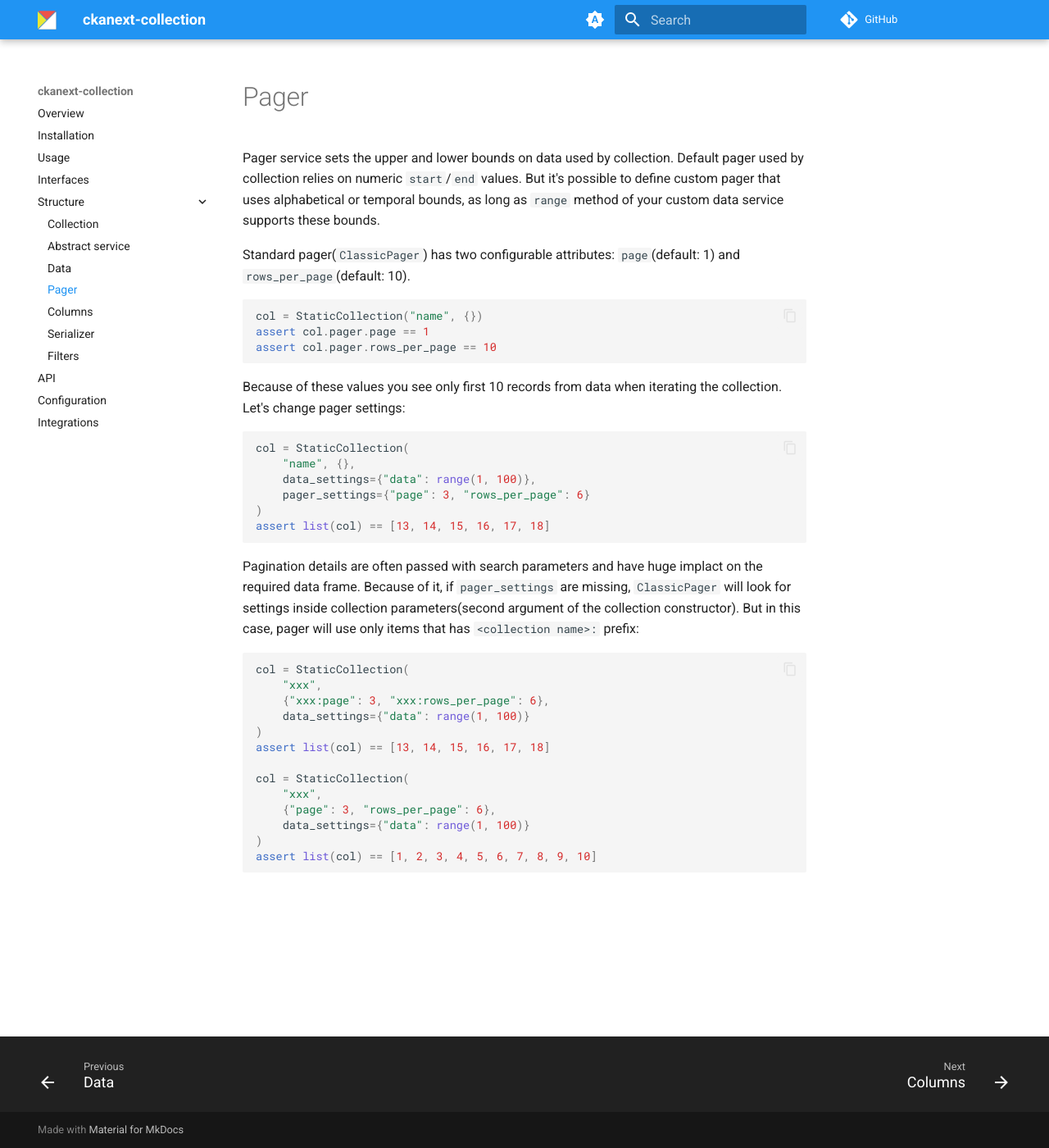
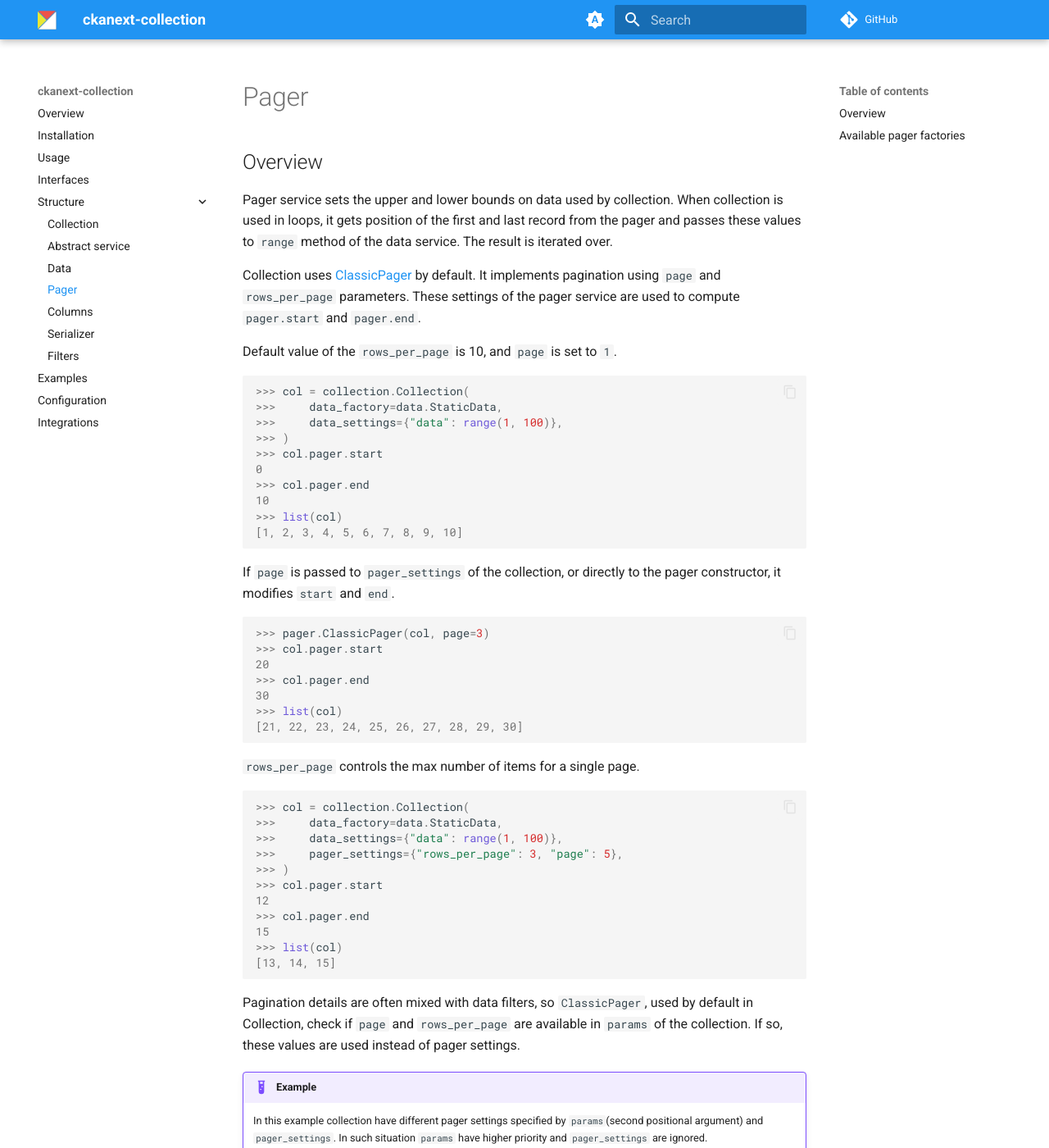
Before and after one commit to DataShades/ckanext-collection, an MkDocs documentation site: the page built from docs/structure/pager.md, in a window 1280 px wide and 1400 px high. Shown: the whole window at 82% size. Built offline with MkDocs 1.6.1 and Material for MkDocs 9.7.7, drawn with Linux system fonts in a browser that asks for light colours; comment, search, counter and statistics services are not loaded; some of the changed text lies outside the part shown.

Commit message:
chore: finish structure docs

````diff
--- a/docs/structure/pager.md
+++ b/docs/structure/pager.md
@@ -1,51 +1,123 @@
 # Pager
 
-Pager service sets the upper and lower bounds on data used by
-collection. Default pager used by collection relies on numeric `start`/`end`
-values. But it's possible to define custom pager that uses alphabetical or
-temporal bounds, as long as `range` method of your custom data service supports
-these bounds.
+## Overview
 
-Standard pager(`ClassicPager`) has two configurable attributes: `page`(default:
-1) and `rows_per_page`(default: 10).
+Pager service sets the upper and lower bounds on data used by collection. When
+collection is used in loops, it gets position of the first and last record from
+the pager and passes these values to `range` method of the data service. The
+result is iterated over.
 
-```python
-col = StaticCollection("name", {})
-assert col.pager.page == 1
-assert col.pager.rows_per_page == 10
+Collection uses [ClassicPager](#collection.shared.pager.ClassicPager) by default. It
+implements pagination using `page` and `rows_per_page` parameters. These
+settings of the pager service are used to compute `pager.start` and `pager.end`.
+
+Default value of the `rows_per_page` is 10, and `page` is set to `1`.
+
+```pycon
+>>> col = collection.Collection(
+>>>     data_factory=data.StaticData,
+>>>     data_settings={"data": range(1, 100)},
+>>> )
+>>> col.pager.start
+0
+>>> col.pager.end
+10
+>>> list(col)
+[1, 2, 3, 4, 5, 6, 7, 8, 9, 10]
 ```
 
-Because of these values you see only first 10 records from data when iterating
-the collection. Let's change pager settings:
+If `page` is passed to `pager_settings` of the collection, or directly to the
+pager constructor, it modifies `start` and `end`.
 
-```python
-col = StaticCollection(
-    "name", {},
-    data_settings={"data": range(1, 100)},
-    pager_settings={"page": 3, "rows_per_page": 6}
-)
-assert list(col) == [13, 14, 15, 16, 17, 18]
+```pycon
+>>> pager.ClassicPager(col, page=3)
+>>> col.pager.start
+20
+>>> col.pager.end
+30
+>>> list(col)
+[21, 22, 23, 24, 25, 26, 27, 28, 29, 30]
 ```
 
-Pagination details are often passed with search parameters and have huge
-implact on the required data frame. Because of it, if `pager_settings` are
-missing, `ClassicPager` will look for settings inside collection
-parameters(second argument of the collection constructor). But in this case,
-pager will use only items that has `<collection name>:` prefix:
+`rows_per_page` controls the max number of items for a single page.
 
-```python
-col = StaticCollection(
-    "xxx",
-    {"xxx:page": 3, "xxx:rows_per_page": 6},
-    data_settings={"data": range(1, 100)}
-)
-assert list(col) == [13, 14, 15, 16, 17, 18]
+```pycon
+>>> col = collection.Collection(
+>>>     data_factory=data.StaticData,
+>>>     data_settings={"data": range(1, 100)},
+>>>     pager_settings={"rows_per_page": 3, "page": 5},
+>>> )
+>>> col.pager.start
+12
+>>> col.pager.end
+15
+>>> list(col)
+[13, 14, 15]
+```
 
-col = StaticCollection(
-    "xxx",
-    {"page": 3, "rows_per_page": 6},
-    data_settings={"data": range(1, 100)}
-)
-assert list(col) == [1, 2, 3, 4, 5, 6, 7, 8, 9, 10]
 
+Pagination details are often mixed with data filters, so `ClassicPager`, used
+by default in Collection, check if `page` and `rows_per_page` are available in
+`params` of the collection. If so, these values are used instead of pager
+settings.
+
+/// admonition
+    type: example
+
+In this example collection have different pager settings specified by
+`params`(second positional argument) and `pager_settings`. In such situation
+`params` have higher priority and `pager_settings` are ignored.
+
+```pycon
+>>> col = collection.Collection(
+>>>     "",
+>>>     {"rows_per_page": 1, "page": 2}, # (1)!
+>>>     data_factory=data.StaticData,
+>>>     data_settings={"data": range(1, 100)},
+>>>     pager_settings={"rows_per_page": 3, "page": 5},  # (2)!
+>>> )
+>>> col.pager.start
+1
+>>> col.pager.end
+2
+>>> list(col)
+[2]
 ```
+
+1. `params` have higher priority and will be used by collection when present
+2. `pager_settings` are not used because they conflict with `params`
+///
+
+## Available pager factories
+
+::: collection.shared.pager.Pager
+    options:
+        show_root_heading: true
+        show_root_toc_entry: true
+        show_bases: false
+        heading_level: 3
+        members: []
+
+::: collection.shared.pager.ClassicPager
+    options:
+        show_root_heading: true
+        show_root_toc_entry: true
+        show_bases: false
+        heading_level: 3
+        members: []
+
+::: collection.shared.pager.OffsetPager
+    options:
+        show_root_heading: true
+        show_root_toc_entry: true
+        show_bases: false
+        heading_level: 3
+        members: []
+
+::: collection.shared.pager.TemporalPager
+    options:
+        show_root_heading: true
+        show_root_toc_entry: true
+        show_bases: false
+        heading_level: 3
+        members: []
--- a/mkdocs.yml
+++ b/mkdocs.yml
@@ -91,7 +91,7 @@ nav:
     - structure/columns.md
     - structure/serializer.md
     - structure/filters.md
-  - API:
-    - api/index.md
+  - Examples:
+    - examples/index.md
   - configuration.md
   - integrations.md
````
Also changed, not shown: docs/api/index.md (deleted, +0 -1 lines), docs/examples/index.md (added, +26 -0 lines), docs/structure/columns.md (+54 -14 lines), docs/structure/data.md (+7 -0 lines), docs/structure/serializer.md (+80 -10 lines), 8 other files.
